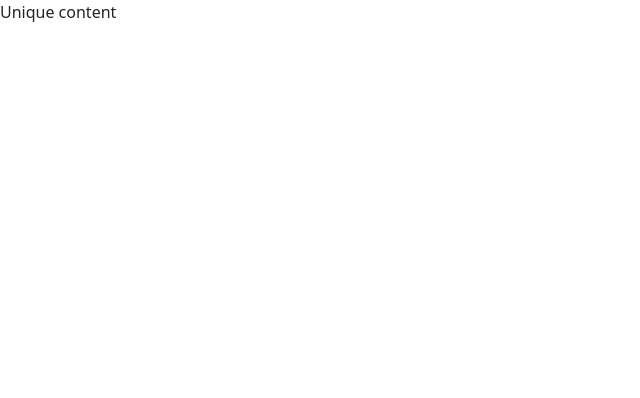
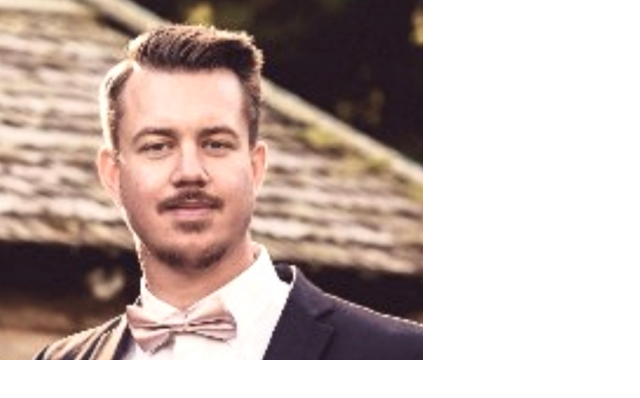
Before and after one commit to williamtyn/my-resume, a plain HTML site: page index.html in a window 1280 px wide. Shown: the whole page, without its empty margins (0-640 px from the left). Drawn offline with nearby package versions, Linux system fonts and the light colour scheme.

Commit message:
add profile image with html and style

```diff
--- /dev/null
+++ b/assets/css/style.css
@@ -0,0 +1,17 @@
+@import url('https://fonts.googleapis.com/css?family=Roboto:100,200,300,400,500,600,700|Exo:100,200,300,400,500,600,700');
+
+header {
+    margin: 0;
+}
+
+.logo {
+    background: url('../images/william.jpg');
+    background-position: center;
+    background-repeat: no-repeat;
+    background-size: cover;
+    min-height: 360px;
+    transition: all .5s ease-in-out;
+    -moz-transition: all .5s ease-in-out;
+    -webkit-transition: all .5s ease-in-out;
+
+}
--- a/index.html
+++ b/index.html
@@ -6,15 +6,21 @@
     <meta name="viewport" content="width=device-width, initial-scale=1.0">
     <!-- CSS only -->
     <link href="https://cdn.jsdelivr.net/npm/bootstrap@5.2.2/dist/css/bootstrap.min.css" rel="stylesheet" integrity="sha384-Zenh87qX5JnK2Jl0vWa8Ck2rdkQ2Bzep5IDxbcnCeuOxjzrPF/et3URy9Bv1WTRi" crossorigin="anonymous">
-    <link rel="stylesheet" href="">
+    <link rel="stylesheet" href="assets/css/style.css" type="text/css">
     <title>William´s Resume</title>
 </head>
 <body>
     <header>
+        <div class="row">
+            <a href="index.html" class="col-md-4 logo">
+
+            </a>
+            <div class="col-md-8"></div>
+        </div>
 
     </header>
     <section>
-        Unique content
+
     </section>
     <footer>
 
```
Also changed, not shown: assets/images/william.jpg (added).
